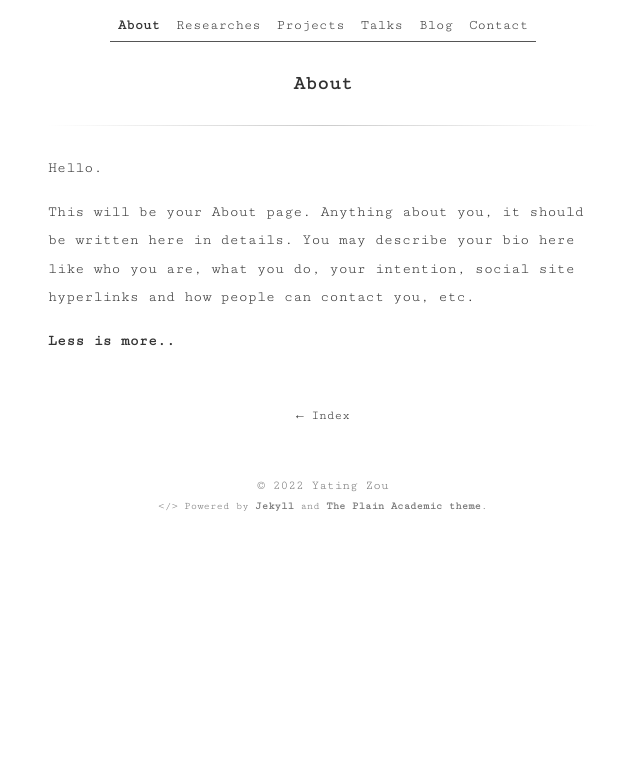
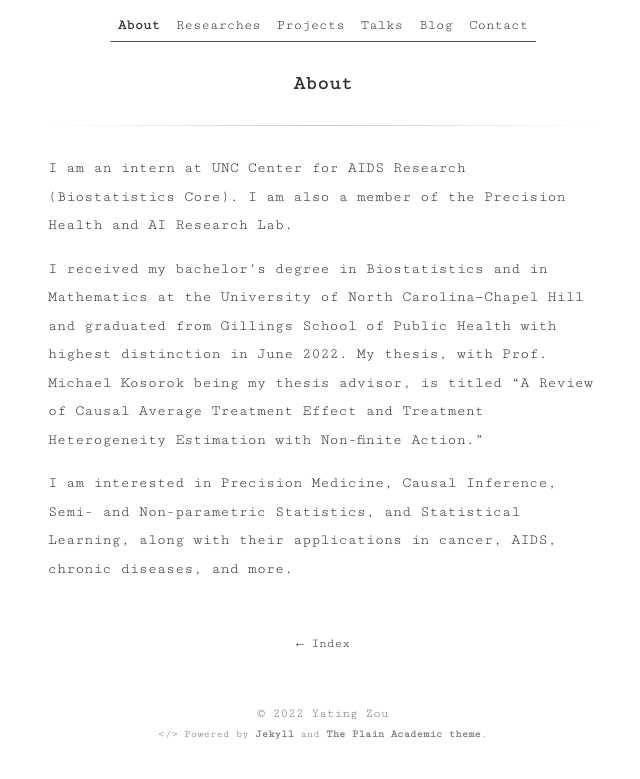
Before and after one commit to yatingz205/yatingz205.github.io, a Jekyll site: the page built from about.md, in a window 1280 px wide. Shown: the part 155-934 px from the top of the page, without its empty margins (317-957 px from the left). Built offline with Jekyll 4.4.1, drawn with Linux system fonts in a browser that asks for light colours; before the commit the page ends 900 px from its top, so only the background shows below that.

Commit message:
Update about.md

```diff
--- a/about.md
+++ b/about.md
@@ -3,8 +3,8 @@ layout: page
 title: About
 ---
 
-Hello.
+I am an intern at UNC Center for AIDS Research (Biostatistics Core). I am also a member of the Precision Health and AI Research Lab.
 
-This will be your About page. Anything about you, it should be written here in details. You may describe your bio here like who you are, what you do, your intention, social site hyperlinks and how people can contact you, etc.
+I received my bachelor’s degree in Biostatistics and in Mathematics at the University of North Carolina—Chapel Hill and graduated from Gillings School of Public Health with highest distinction in June 2022. My thesis, with Prof. Michael Kosorok being my thesis advisor, is titled “A Review of Causal Average Treatment Effect and Treatment Heterogeneity Estimation with Non-finite Action.”
 
-**Less is more..**
+I am interested in Precision Medicine, Causal Inference, Semi- and Non-parametric Statistics, and Statistical Learning, along with their applications in cancer, AIDS, chronic diseases, and more.
```
